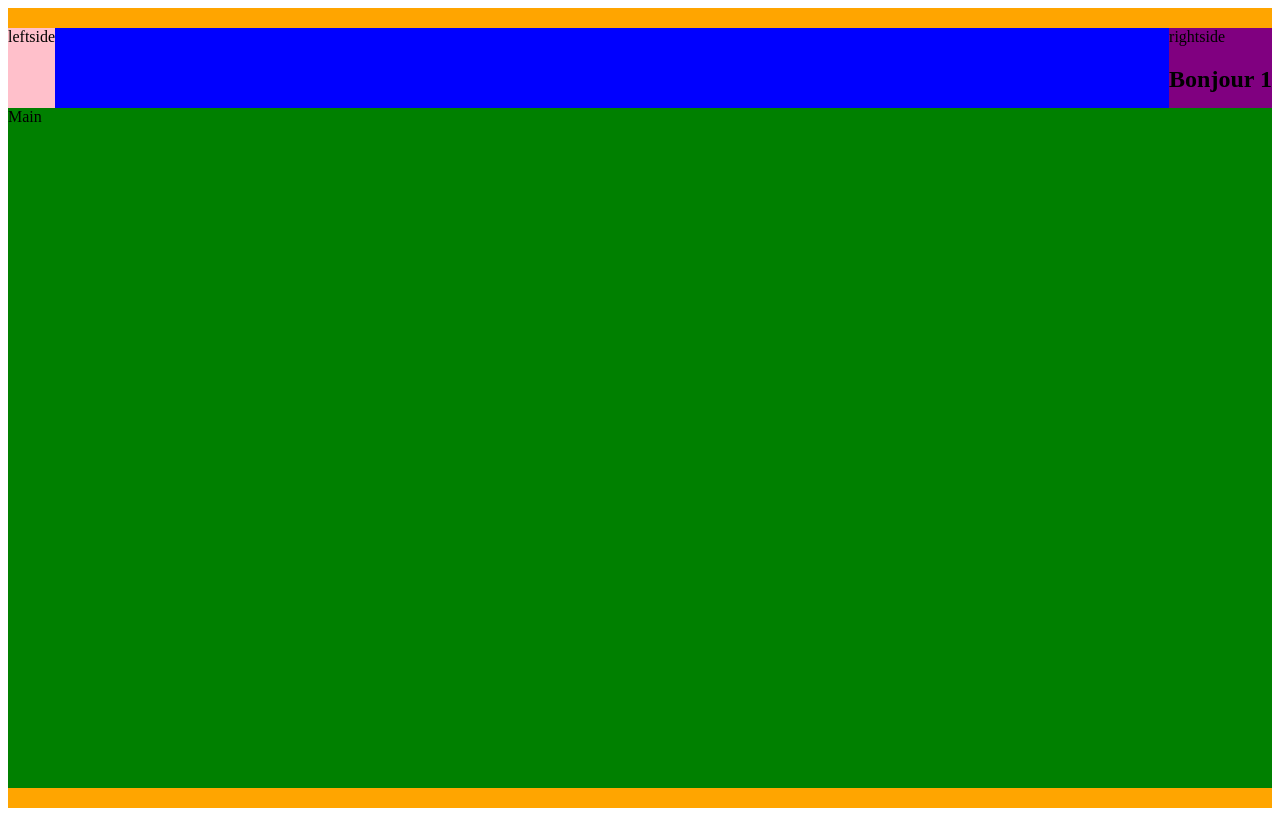
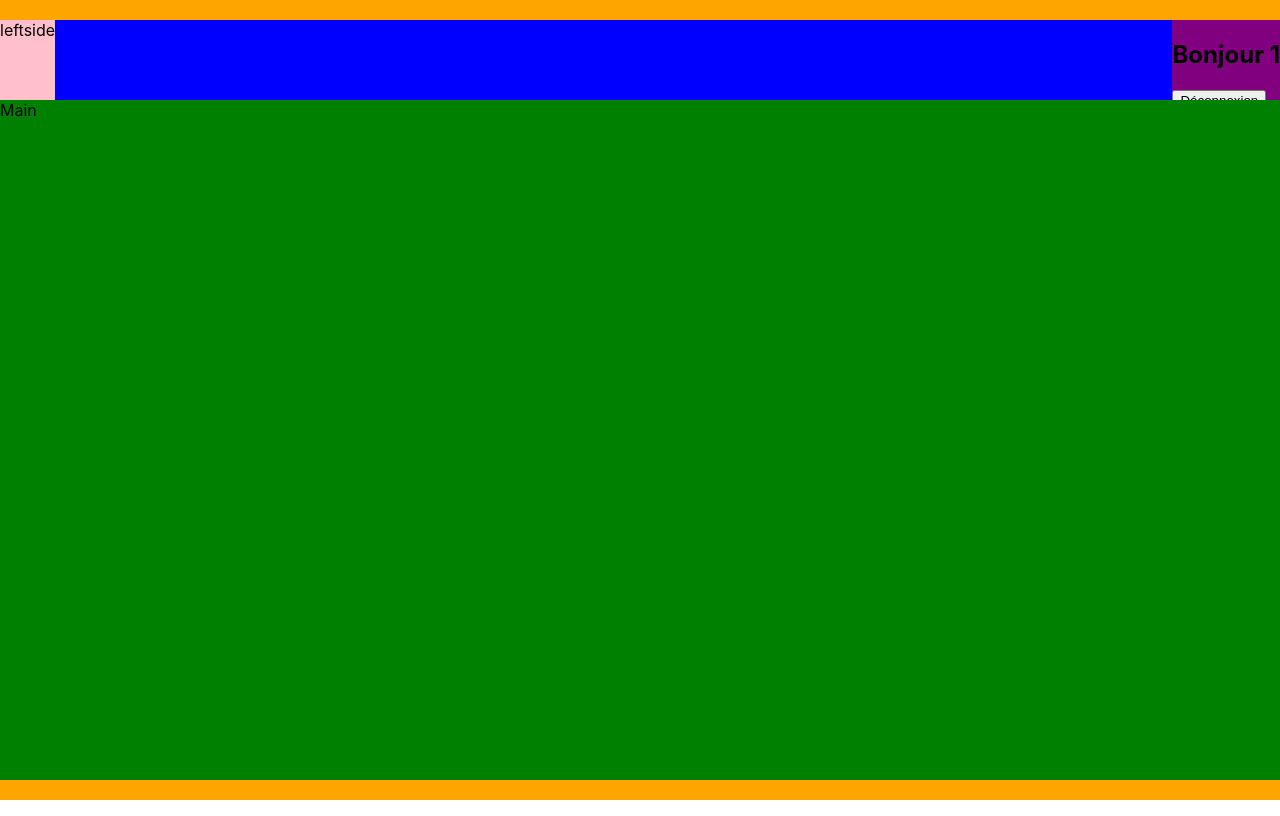
Before and after one commit to NhatHONGUYEN/crazee-burger, a React (Vite) app: page /order/1 in a window 1280 px wide. Built offline with nearby package versions, Linux system fonts and the light colour scheme.

Commit message:
♻️  FO4 : Order > Navbar> refacto Rightside

```diff
--- a/src/component/pages/order/Navbar.jsx
+++ b/src/component/pages/order/Navbar.jsx
@@ -1,17 +1,11 @@
-import { Link } from "react-router-dom";
 import styled from "styled-components";
+import RightSide from "./RightSide";
 
 export default function Navbar({ username }) {
   return (
     <NavbarStyled>
       <div className="left-side">leftside</div>
-      <div className="right-side">
-        rightside
-        <h1>Bonjour {username} </h1>
-        <Link to="/">
-          <button>Déconnexion</button>
-        </Link>
-      </div>
+      <RightSide username={username} />
     </NavbarStyled>
   );
 }
@@ -25,7 +19,4 @@ const NavbarStyled = styled.nav`
   .left-side {
     background: pink;
   }
-  .right-side {
-    background: purple;
-  }
 `;
--- /dev/null
+++ b/src/component/pages/order/RightSide.jsx
@@ -0,0 +1,17 @@
+import { Link } from "react-router-dom";
+import styled from "styled-components";
+
+export default function RightSide({ username }) {
+  return (
+    <RightSideStyled>
+      <h1>Bonjour {username} </h1>
+      <Link to="/">
+        <button>Déconnexion</button>
+      </Link>
+    </RightSideStyled>
+  );
+}
+
+const RightSideStyled = styled.div`
+  background: purple;
+`;
--- /dev/null
+++ b/src/index.css
@@ -0,0 +1,11 @@
+body {
+  margin: 0;
+  font-family: -apple-system, BlinkMacSystemFont, "Segoe UI", "Roboto", "Oxygen", "Ubuntu",
+    "Cantarell", "Fira Sans", "Droid Sans", "Helvetica Neue", sans-serif;
+  -webkit-font-smoothing: antialiased;
+  -moz-osx-font-smoothing: grayscale;
+}
+
+code {
+  font-family: source-code-pro, Menlo, Monaco, Consolas, "Courier New", monospace;
+}
--- a/src/main.jsx
+++ b/src/main.jsx
@@ -2,7 +2,7 @@ import React from "react";
 import ReactDOM from "react-dom/client";
 import App from "./App.jsx";
 import { BrowserRouter } from "react-router-dom";
-
+import "./index.css";
 ReactDOM.createRoot(document.getElementById("root")).render(
   <React.StrictMode>
     <BrowserRouter>
```
